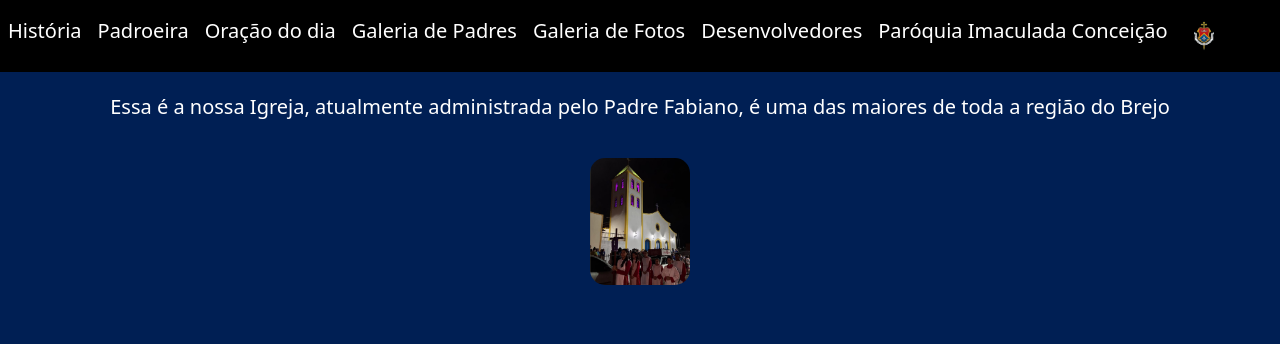
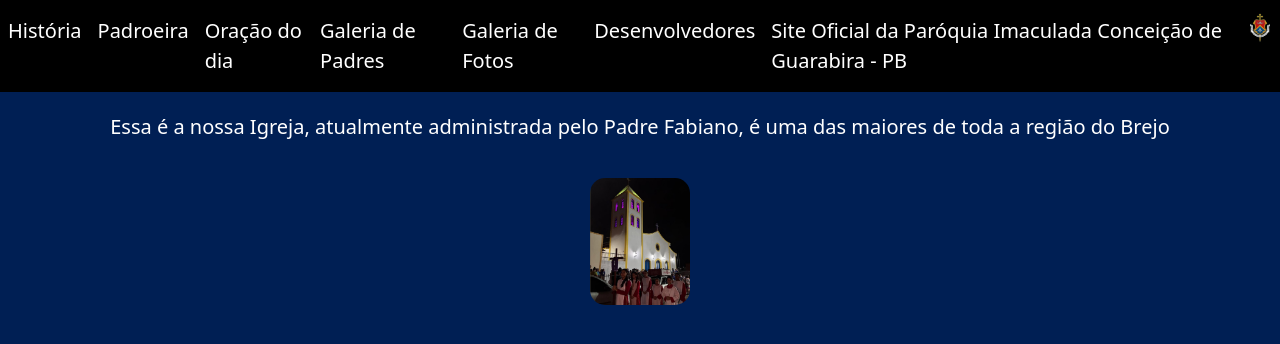
Before and after one commit to maquitos/Imaculada, a plain HTML site: page index.html in a window 1280 px wide. Drawn offline with nearby package versions, Linux system fonts and the light colour scheme.

Commit message:
mudanças

```diff
--- a/index.html
+++ b/index.html
@@ -36,10 +36,10 @@
         <a class="nav-link" href="#">Desenvolvedores</a>
       </li>
        <li class="nav-item">
-        <a class="nav-link" >Paróquia Imaculada Conceição</a>
+        <a class="nav-link" >Site Oficial da Paróquia Imaculada Conceição de Guarabira - PB</a>
       </li>
        <li class="nav-item">
-        <a class="nav-link" ><img class="imaculada" src="Imaculada-removebg-preview.png" alt="Descrição da imagem" class="image"></a>
+        <a class="nav-link2" ><img class="imaculada" src="Imaculada-removebg-preview.png" alt="Descrição da imagem" class="image"></a>
       </li>
 
     </ul>
```
Also changed, not shown: style.css (line endings or trailing spaces).
